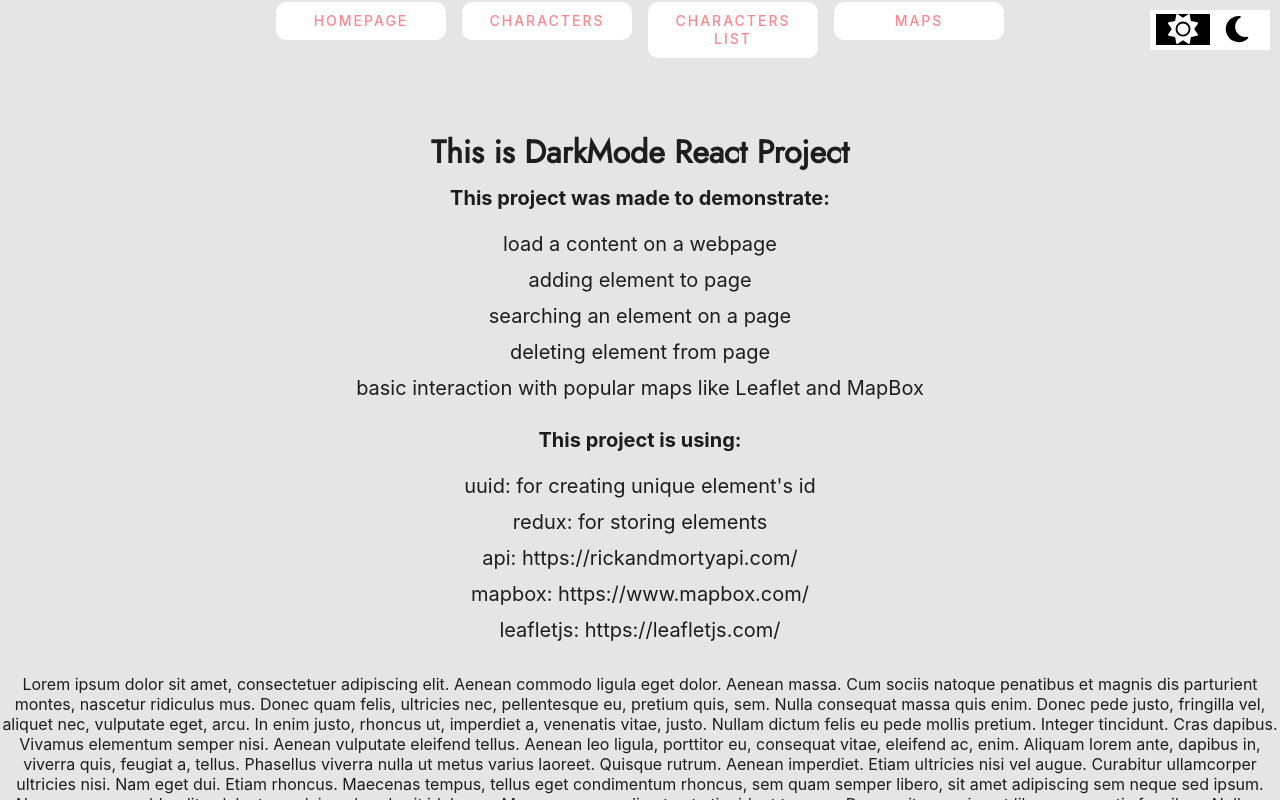
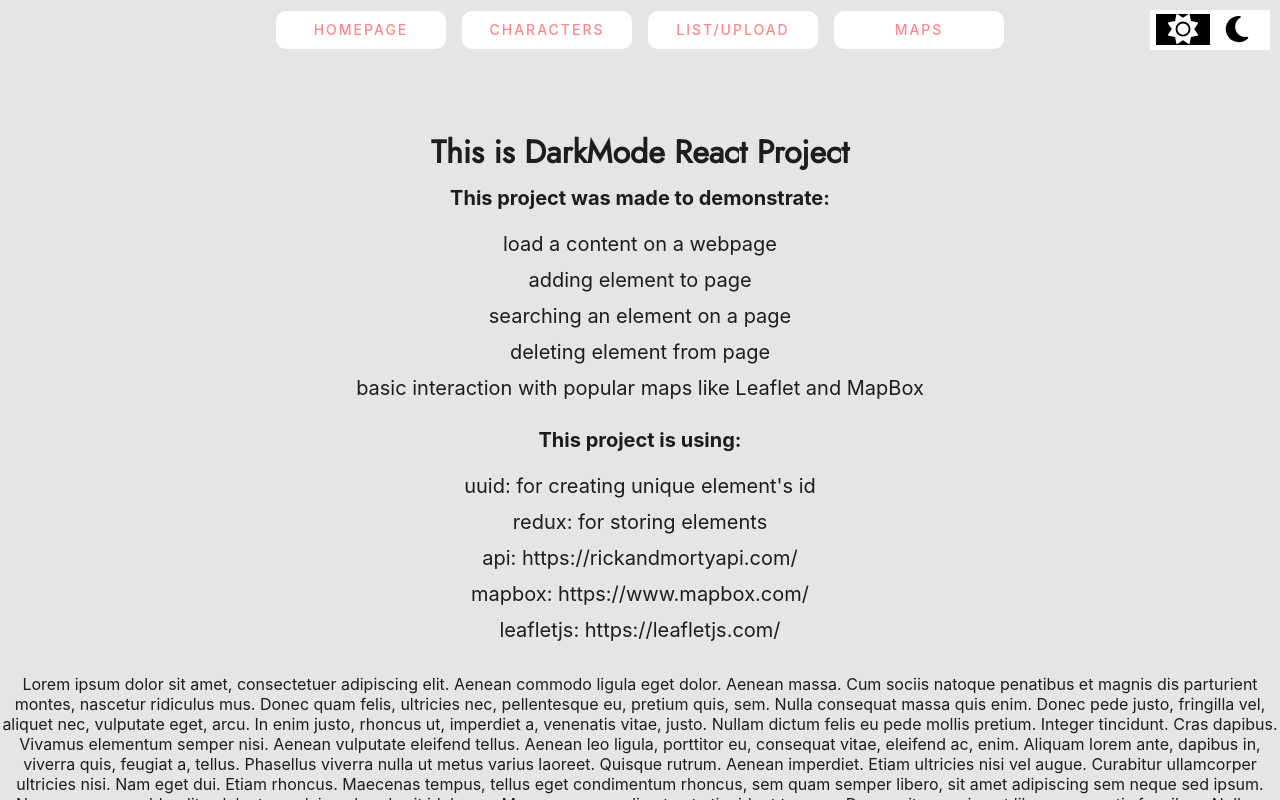
Before and after one commit to Vlad-Vasinev/Dark-Mode-React, a React (Create React App) app: page / in a window 1280 px wide. Built offline with nearby package versions, Linux system fonts and the light colour scheme.

Commit message:
Add files via upload

```diff
--- a/src/components/navList/NavList.js
+++ b/src/components/navList/NavList.js
@@ -19,7 +19,7 @@ const NavList = () => {
                 <Link className={classes.navItemLink} style={{ background: backgroundNav }} to="/Products" > Characters </Link>
             </li>
             <li className={classes.navItem}>
-                <Link className={classes.navItemLink} style={{ background: backgroundNav }} to="/Breeds"> Characters List </Link>
+                <Link className={classes.navItemLink} style={{ background: backgroundNav }} to="/Breeds"> List/Upload </Link>
             </li>
             <li className={classes.navItem}>
                 <Link className={classes.navItemLink} style={{ background: backgroundNav }} to="/MapsPage"> Maps </Link>
```
